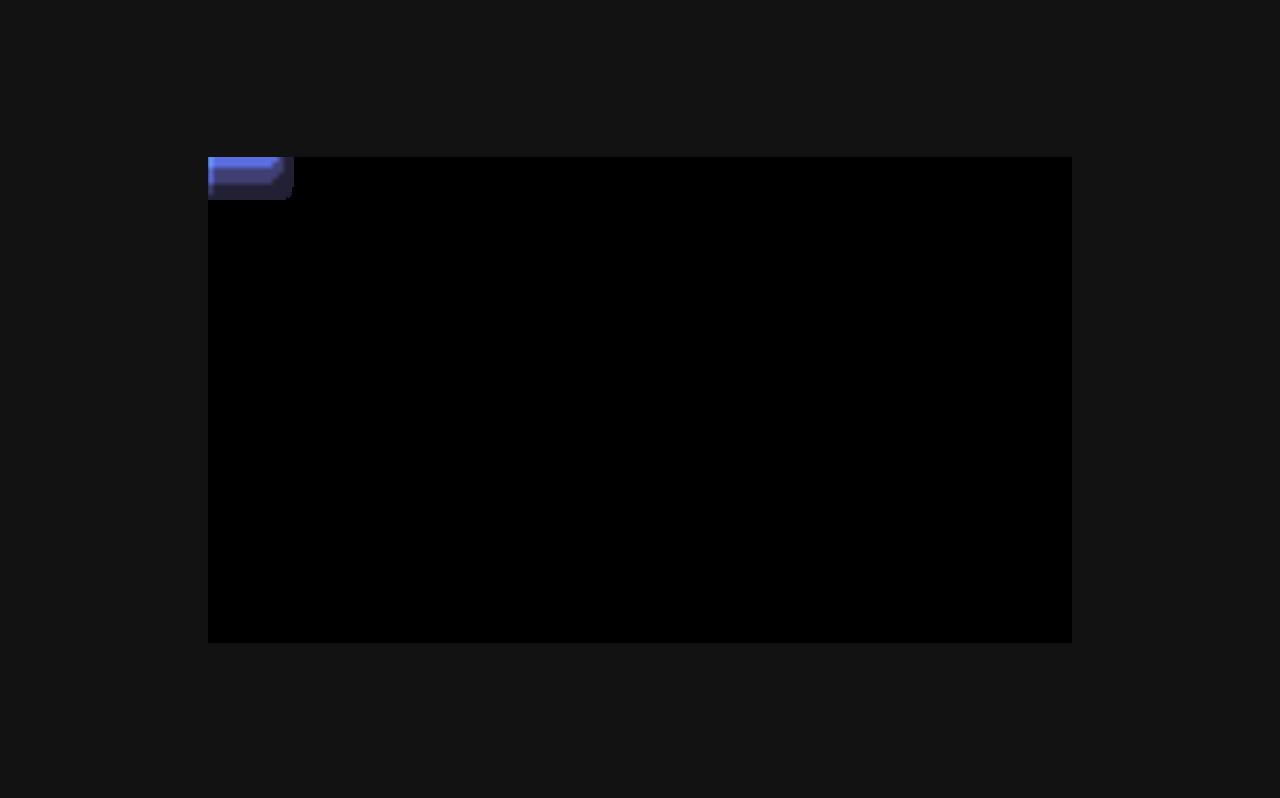
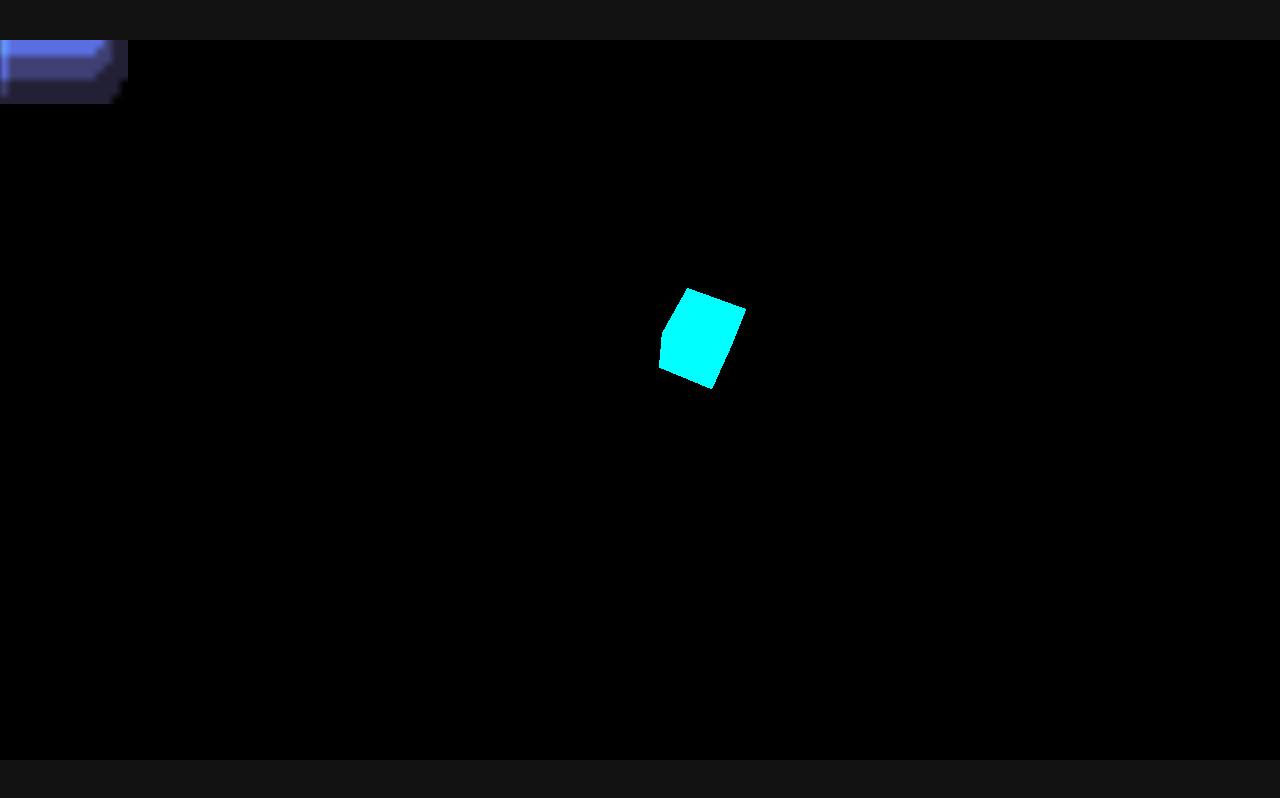
Before and after one commit to Reaxt/2D-3D-WEB-GameEngine, a website with bundled scripts: page index.html in a window 1280 px wide. Built offline with nearby package versions, Linux system fonts and the light colour scheme.

Commit message:
basic basic 3d!

```diff
--- a/index.html
+++ b/index.html
@@ -32,8 +32,8 @@
             top: 50%;
             left: 50%;
             transform: translate(-50%, -50%);
-            width: 864px;
-			height: 486px;
+            width: 1280px;
+			height: 720px;
 
 		}
         #RenderContainer {
--- /dev/null
+++ b/src/Core/Rendering/PlainBox3D.ts
@@ -0,0 +1,28 @@
+import { BoxGeometry, BufferGeometry, Material, Mesh, MeshBasicMaterial, Object3D, Vector3 } from "three";
+import ScreenManager from "../ScreenManager";
+import GVector3 from "../Vector3";
+import RenderComponent2D from "./RenderComponent2D";
+import RenderComponent3D from "./RenderComponent3D";
+
+export default class PlainBox3D extends RenderComponent3D {
+    private geo:BufferGeometry;
+    private mat:Material;
+    private obj:Object3D;
+    constructor(pos:GVector3, scale:GVector3) {
+        super(pos,scale);
+        this.geo = new BoxGeometry(scale.x,scale.y,scale.z);
+        this.mat = new MeshBasicMaterial({color:0x00FFFF});
+        this.obj = new Mesh(this.geo, this.mat);
+    }
+    firstRender(scr: ScreenManager): void {
+        scr.Scene3D.add(this.obj)
+    }
+    renderUpdate(scr: ScreenManager): void {
+        this.obj.position.set(this.renderPos.x,this.renderPos.y,this.renderPos.z);
+        this.obj.scale.set(this.renderScale.x,this.renderScale.y,this.renderScale.z)
+        //console.log(this.position);
+        //console.log(this.position);
+        this.obj.rotation.set(this.rotation.x,this.rotation.y,this.rotation.z);
+    }
+
+}
--- a/src/Core/Rendering/RenderComponent2D.ts
+++ b/src/Core/Rendering/RenderComponent2D.ts
@@ -24,8 +24,9 @@ export default abstract class RenderComponent2D extends RenderComponent {
         this.renderScale = this.scale;
     }
     SysUpdate(dt: number, gameRef: Game): void {
+        this.position = this.easeManager.UpdateVec(dt, this.position);
+        this.scale = this.scaleEase.UpdateVec(dt, this.scale);
+        this.renderScale=this.scale;
         this.renderPos=this.position;
-        this.renderPos = this.easeManager.UpdateVec(dt, this.renderPos);
-        this.renderScale = this.scaleEase.UpdateVec(dt, this.renderScale);
     }
 }
--- /dev/null
+++ b/src/Core/Rendering/RenderComponent3D.ts
@@ -0,0 +1,44 @@
+import GVector2 from "../Vector2";
+import GVector3 from "../Vector3";
+import { Vector3EaseManager } from "../GameObjects/EaseManager";
+import Game from "../Game";
+import RenderComponent from "./RenderComponent";
+import ScreenManager from "../ScreenManager";
+export default abstract class RenderComponent3D extends RenderComponent {
+    public position:GVector3;
+    protected renderPos:GVector3;
+    public easeManager:Vector3EaseManager;
+    public scale:GVector3;
+    public scaleEase:Vector3EaseManager;
+    protected renderScale:GVector3;
+    public rotation:GVector3;
+    private didFirstRender:boolean;
+    constructor(position:GVector3, scale:GVector3) {
+        super();
+        this.didFirstRender = false;
+        this.position= position;
+        this.renderPos=this.position;
+        this.easeManager = new Vector3EaseManager();
+        this.scaleEase = new Vector3EaseManager();
+        this.rotation = new GVector3(0,0,0);
+        this.scale = scale;
+        this.renderScale = this.scale;
+    }
+    render(scr: ScreenManager): void {
+        if(!this.didFirstRender) {
+            this.firstRender(scr);
+            this.didFirstRender = true;
+        } else {
+            this.renderUpdate(scr);
+        }
+    }
+    abstract firstRender(scr:ScreenManager):void
+    abstract renderUpdate(scr:ScreenManager):void
+    SysUpdate(dt: number, gameRef: Game): void {
+
+        this.position = this.easeManager.UpdateVec(dt, this.position);
+        this.scale = this.scaleEase.UpdateVec(dt, this.scale);
+        this.renderPos = this.position;
+        this.renderScale = this.scale;
+    }
+}
--- a/src/Core/ScreenManager.ts
+++ b/src/Core/ScreenManager.ts
@@ -1,4 +1,4 @@
-import { Vector2, WebGLRenderer } from "three";
+import { Camera, PerspectiveCamera, Scene, Vector2, WebGLRenderer } from "three";
 import Game from "./Game";
 import { GameObject } from "./GameObjects/GameObject";
 import RenderComponent from "./Rendering/RenderComponent";
@@ -9,6 +9,7 @@ export const LOCAL_HEIGHT:number = 720;
 
 const ACTUAL_DRAW_WIDTH:number = 1280;
 const ACTUAL_DRAW_HEIGHT:number = 720;
+const FOV:number = 90;
 //import THREE from "three";
 export default class ScreenManager {
 
@@ -18,8 +19,11 @@ export default class ScreenManager {
     public get Context2D():CanvasRenderingContext2D {
         return this.context2D;
     }
+    public Cam3D : Camera;
+    public Scene3D: Scene;
+
     constructor() {
-
+        //#region 2dInit
         let canvas = document.getElementById('FlatCanvas') as HTMLCanvasElement;
         if(canvas == null) throw new Error("Null 2D Canvas");
         canvas.width = ACTUAL_DRAW_WIDTH;
@@ -27,12 +31,20 @@ export default class ScreenManager {
         let temp = canvas.getContext("2d");
         if(temp == null) throw new Error("Null2d!!")
         this.context2D = temp;
+        //#endregion
+        //#region 3dInit
         let threeCanvas = document.getElementById('ThreeCanvas') as HTMLCanvasElement;
         this.context3D = new WebGLRenderer({canvas: threeCanvas})
-        threeCanvas.width = ACTUAL_DRAW_HEIGHT;
-        threeCanvas.height = ACTUAL_DRAW_WIDTH;
+        //threeCanvas.width = ACTUAL_DRAW_HEIGHT;
+        //threeCanvas.height = ACTUAL_DRAW_WIDTH;
+        this.context3D.setSize(ACTUAL_DRAW_WIDTH, ACTUAL_DRAW_HEIGHT);
         let elm = document.querySelector("#FlatCanvas");
         this.CanvasRect = canvas.getBoundingClientRect();
+        this.Scene3D = new Scene();
+        this.Cam3D = new PerspectiveCamera(FOV, LOCAL_WIDTH/LOCAL_HEIGHT, 0.1, 1000);
+        this.Cam3D.position.z=5;
+        //#endregion
+
     }
     /**
      * PercentToScreenCoord2D
@@ -48,10 +60,11 @@ export default class ScreenManager {
     }
     public Render(objs:RenderComponent[], dt:number,gameRef:Game) {
         this.context2D.clearRect(0,0,ACTUAL_DRAW_WIDTH,ACTUAL_DRAW_HEIGHT);
-        console.log(objs.length);
+        //console.log(objs.length);
         objs.forEach(obj=> {
             if(!obj.Alive)return;
             obj.render(this);
         })
+        this.context3D.render(this.Scene3D, this.Cam3D);
     }
 }
--- a/src/GameObjects/TestObjects/MouseFollowEaseTest.ts
+++ b/src/GameObjects/TestObjects/MouseFollowEaseTest.ts
@@ -3,15 +3,18 @@ import Easing from "../../Core/GameObjects/Easing";
 import { GameObject } from "../../Core/GameObjects/GameObject";
 import Graphic from "../../Core/Rendering/GImage";
 import PlainBox2D from "../../Core/Rendering/PlainBox2D";
+import PlainBox3D from "../../Core/Rendering/PlainBox3D";
 import Sprite2D from "../../Core/Rendering/Sprite2D";
 import GVector2 from "../../Core/Vector2";
-import { easeOutBack } from "../../Util";
+import GVector3 from "../../Core/Vector3";
+import { easeInOutBack, easeOutBack } from "../../Util";
 
 export default class MouseFollowEaseTest extends GameObject{
     private clickedPos:GVector2;
     private prepEase:boolean;
     private box:Sprite2D;
     private continue:boolean;
+    private box2:PlainBox3D
     constructor() {
         super("MouseFollower");
         let grph = new Graphic("./img/sprite_sheet.png",1152, 1536);
@@ -21,6 +24,16 @@ export default class MouseFollowEaseTest extends GameObject{
         this.prepEase = false;
         this.Visuals.push(this.box);
         this.continue = true;
+        this.box2 = new PlainBox3D(new GVector3(0,0,0), new GVector3(1,1,1));
+        this.box2.easeManager.AddEase(new Easing(
+            [[0,1],[0,1],[0,-1]],
+            3,
+            easeInOutBack,
+            1,
+            true,
+            false
+        ))
+        this.Visuals.push(this.box2);
     }
     update(dt: number, gameRef: Game): void {
         if(!gameRef.InputManagerInstance.mouseDown && !this.prepEase && this.continue) {
@@ -41,7 +54,8 @@ export default class MouseFollowEaseTest extends GameObject{
         } else if(gameRef.InputManagerInstance.mouseDown) {
             this.prepEase = true;
         }
-
+        this.box2.rotation.x += 0.1;
+        this.box2.rotation.y += 0.1;
     }
 
 }
```
